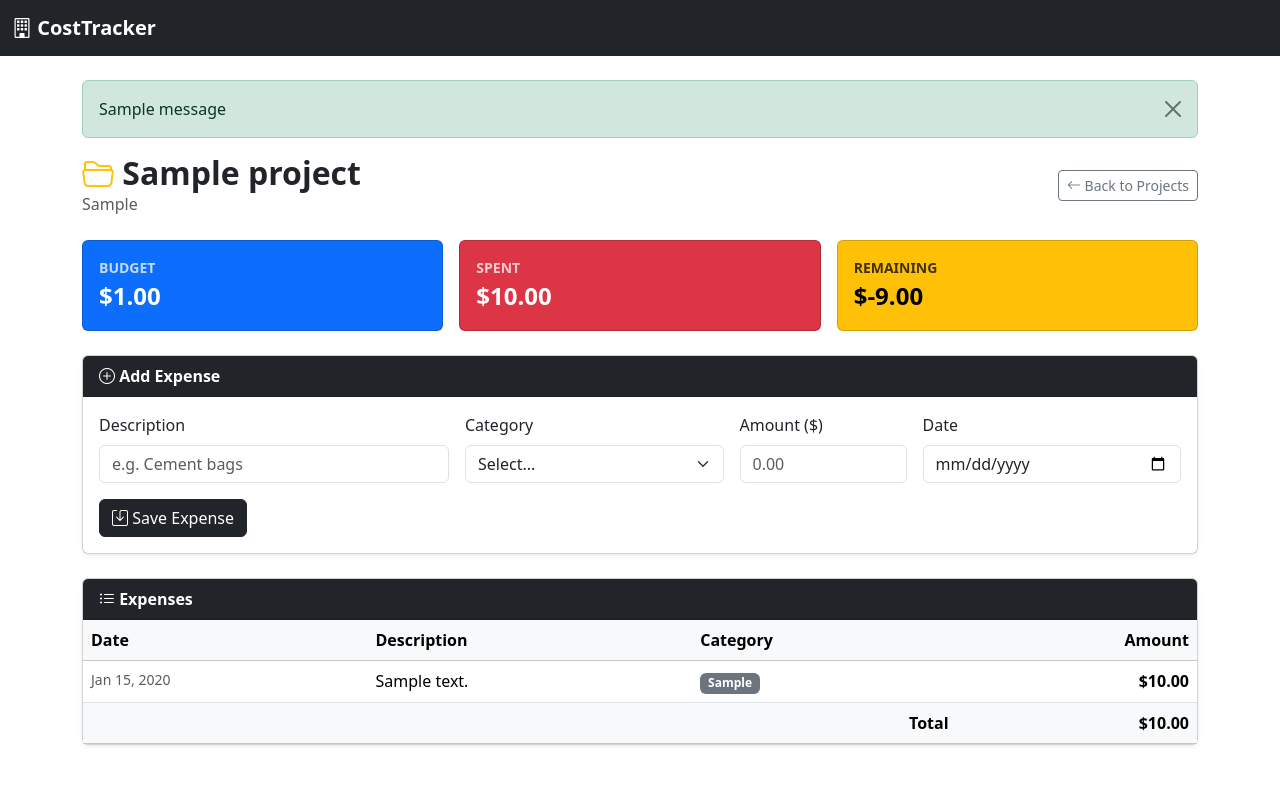
After one commit to moisesvivass/construction-cost-tracker, a Flask app: page /project/1 in a window 1280 px wide. The commit adds this page. Shown: the top 785 px of the page. Run offline with Flask 3, Linux system fonts and the light colour scheme; tables that the repository leaves empty hold one stand-in row (values such as "Sample post"); one stand-in notice (Sample message) is shown.

Commit message:
feat: add expense form and project detail page

```diff
--- a/app/routes.py
+++ b/app/routes.py
@@ -1,6 +1,6 @@
 from flask import Blueprint, render_template, request, redirect, url_for, flash
 from app import db
-from app.models import Project
+from app.models import Project, Expense   # 👈 agregamos Expense
 from datetime import datetime
 
 main = Blueprint("main", __name__)
@@ -33,3 +33,34 @@ def new_project():
         return redirect(url_for("main.projects"))
 
     return render_template("new_project.html")
+
+
+# ── NEW: Project detail ──────────────────────────────────────────────────────
+@main.route("/project/<int:project_id>")
+def project_detail(project_id):
+    project = Project.query.get_or_404(project_id)
+    return render_template("project_detail.html", project=project)
+
+
+# ── NEW: Add expense ─────────────────────────────────────────────────────────
+@main.route("/project/<int:project_id>/add-expense", methods=["POST"])
+def add_expense(project_id):
+    project = Project.query.get_or_404(project_id)
+
+    description = request.form["description"]
+    category    = request.form["category"]
+    amount      = float(request.form["amount"])
+    date        = datetime.strptime(request.form["date"], "%Y-%m-%d").date()
+
+    expense = Expense(
+        description = description,
+        category    = category,
+        amount      = amount,
+        date        = date,
+        project_id  = project.id
+    )
+    db.session.add(expense)
+    db.session.commit()
+
+    flash("Expense added successfully!", "success")
+    return redirect(url_for("main.project_detail", project_id=project.id))
--- /dev/null
+++ b/app/templates/project_detail.html
@@ -0,0 +1,154 @@
+{% extends "base.html" %}
+{% block title %}{{ project.name }} — CostTracker{% endblock %}
+
+{% block content %}
+
+<!-- Flash messages -->
+{% with messages = get_flashed_messages(with_categories=true) %}
+  {% if messages %}
+    {% for category, message in messages %}
+      <div class="alert alert-{{ category }} alert-dismissible fade show" role="alert">
+        {{ message }}
+        <button type="button" class="btn-close" data-bs-dismiss="alert"></button>
+      </div>
+    {% endfor %}
+  {% endif %}
+{% endwith %}
+
+<!-- Project Header -->
+<div class="d-flex justify-content-between align-items-center mb-4">
+  <div>
+    <h2 class="fw-bold mb-0">
+      <i class="bi bi-folder2-open text-warning"></i> {{ project.name }}
+    </h2>
+    <span class="text-muted">{{ project.client }}</span>
+  </div>
+  <a href="{{ url_for('main.projects') }}" class="btn btn-outline-secondary btn-sm">
+    <i class="bi bi-arrow-left"></i> Back to Projects
+  </a>
+</div>
+
+<!-- Budget Summary Cards -->
+{% set total_spent = project.expenses | sum(attribute='amount') %}
+{% set remaining   = project.budget - total_spent %}
+
+<div class="row g-3 mb-4">
+  <div class="col-md-4">
+    <div class="card text-bg-primary">
+      <div class="card-body">
+        <div class="small fw-semibold text-uppercase opacity-75">Budget</div>
+        <div class="fs-4 fw-bold">${{ "%.2f"|format(project.budget) }}</div>
+      </div>
+    </div>
+  </div>
+  <div class="col-md-4">
+    <div class="card text-bg-danger">
+      <div class="card-body">
+        <div class="small fw-semibold text-uppercase opacity-75">Spent</div>
+        <div class="fs-4 fw-bold">${{ "%.2f"|format(total_spent) }}</div>
+      </div>
+    </div>
+  </div>
+  <div class="col-md-4">
+    <div class="card {{ 'text-bg-success' if remaining >= 0 else 'text-bg-warning' }}">
+      <div class="card-body">
+        <div class="small fw-semibold text-uppercase opacity-75">Remaining</div>
+        <div class="fs-4 fw-bold">${{ "%.2f"|format(remaining) }}</div>
+      </div>
+    </div>
+  </div>
+</div>
+
+<!-- Add Expense Form -->
+<div class="card mb-4 shadow-sm">
+  <div class="card-header bg-dark text-white fw-semibold">
+    <i class="bi bi-plus-circle"></i> Add Expense
+  </div>
+  <div class="card-body">
+    <form action="{{ url_for('main.add_expense', project_id=project.id) }}" method="POST">
+      <div class="row g-3">
+
+        <div class="col-md-4">
+          <label class="form-label">Description</label>
+          <input type="text" name="description" class="form-control"
+                 placeholder="e.g. Cement bags" required>
+        </div>
+
+        <div class="col-md-3">
+          <label class="form-label">Category</label>
+          <select name="category" class="form-select" required>
+            <option value="" disabled selected>Select...</option>
+            <option value="Materials">Materials</option>
+            <option value="Labor">Labor</option>
+            <option value="Tools">Tools</option>
+            <option value="Transport">Transport</option>
+            <option value="Other">Other</option>
+          </select>
+        </div>
+
+        <div class="col-md-2">
+          <label class="form-label">Amount ($)</label>
+          <input type="number" name="amount" class="form-control"
+                 placeholder="0.00" step="0.01" min="0" required>
+        </div>
+
+        <div class="col-md-3">
+          <label class="form-label">Date</label>
+          <input type="date" name="date" class="form-control" required>
+        </div>
+
+      </div>
+
+      <div class="mt-3">
+        <button type="submit" class="btn btn-dark">
+          <i class="bi bi-save"></i> Save Expense
+        </button>
+      </div>
+    </form>
+  </div>
+</div>
+
+<!-- Expenses Table -->
+<div class="card shadow-sm">
+  <div class="card-header bg-dark text-white fw-semibold">
+    <i class="bi bi-list-ul"></i> Expenses
+  </div>
+  <div class="card-body p-0">
+    {% if project.expenses %}
+      <table class="table table-hover mb-0">
+        <thead class="table-light">
+          <tr>
+            <th>Date</th>
+            <th>Description</th>
+            <th>Category</th>
+            <th class="text-end">Amount</th>
+          </tr>
+        </thead>
+        <tbody>
+          {% for expense in project.expenses | sort(attribute='date', reverse=True) %}
+          <tr>
+            <td class="text-muted small">{{ expense.date.strftime('%b %d, %Y') }}</td>
+            <td>{{ expense.description }}</td>
+            <td>
+              <span class="badge bg-secondary">{{ expense.category }}</span>
+            </td>
+            <td class="text-end fw-semibold">${{ "%.2f"|format(expense.amount) }}</td>
+          </tr>
+          {% endfor %}
+        </tbody>
+        <tfoot class="table-light">
+          <tr>
+            <td colspan="3" class="fw-bold text-end">Total</td>
+<td class="text-end fw-bold">${{ "%.2f"|format(total_spent) }}</td>          </tr>
+        </tfoot>
+      </table>
+    {% else %}
+      <div class="text-center text-muted py-4">
+        <i class="bi bi-inbox fs-2"></i>
+        <p class="mt-2">No expenses yet. Add your first one above!</p>
+      </div>
+    {% endif %}
+  </div>
+</div>
+
+{% endblock %}
--- a/app/templates/projects.html
+++ b/app/templates/projects.html
@@ -21,6 +21,12 @@
                 <p class="mb-1">Budget: <strong>${{ "%.2f"|format(project.budget) }}</strong></p>
                 <p class="mb-1">Start: {{ project.start_date }}</p>
                 <span class="badge bg-success">{{ project.status }}</span>
+<div class="mt-3">
+    <a href="{{ url_for('main.project_detail', project_id=project.id) }}"
+       class="btn btn-dark btn-sm w-100">
+        <i class="bi bi-eye"></i> View Details
+    </a>
+</div>
             </div>
         </div>
     </div>
```
